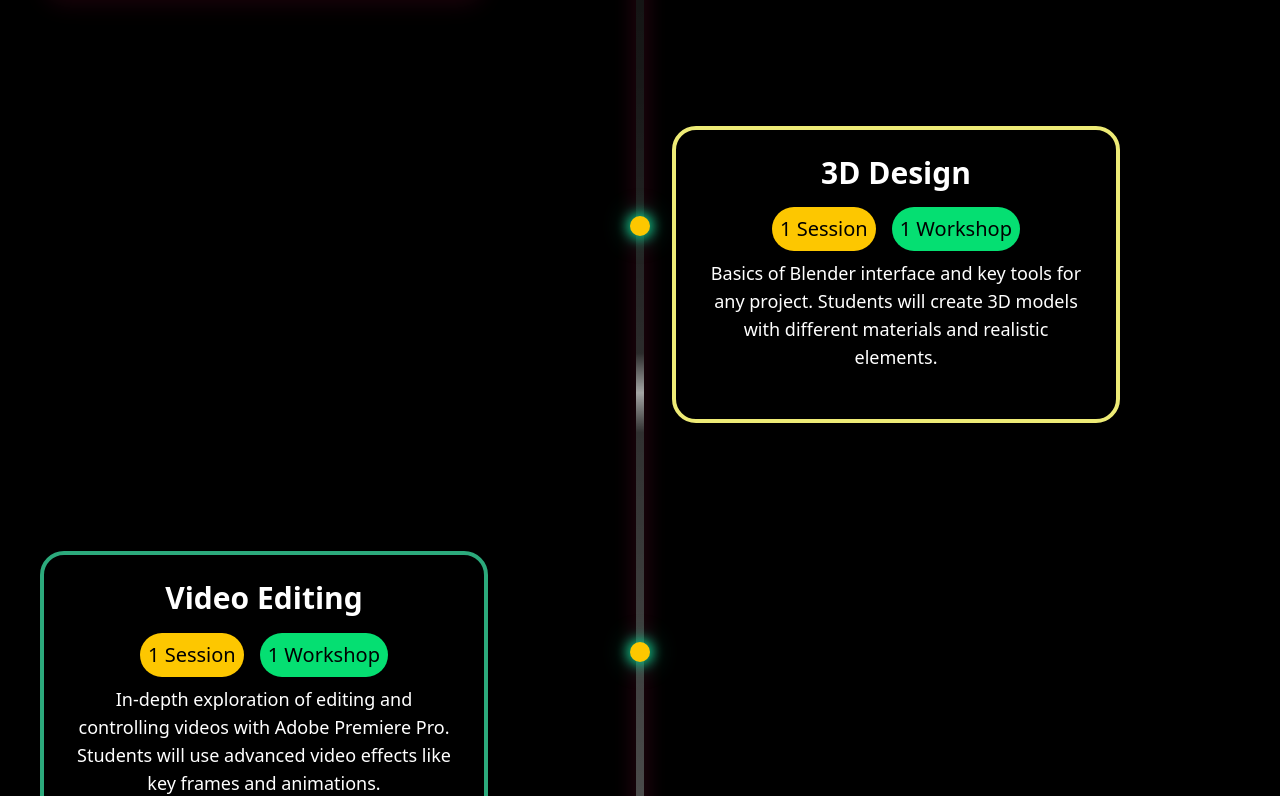
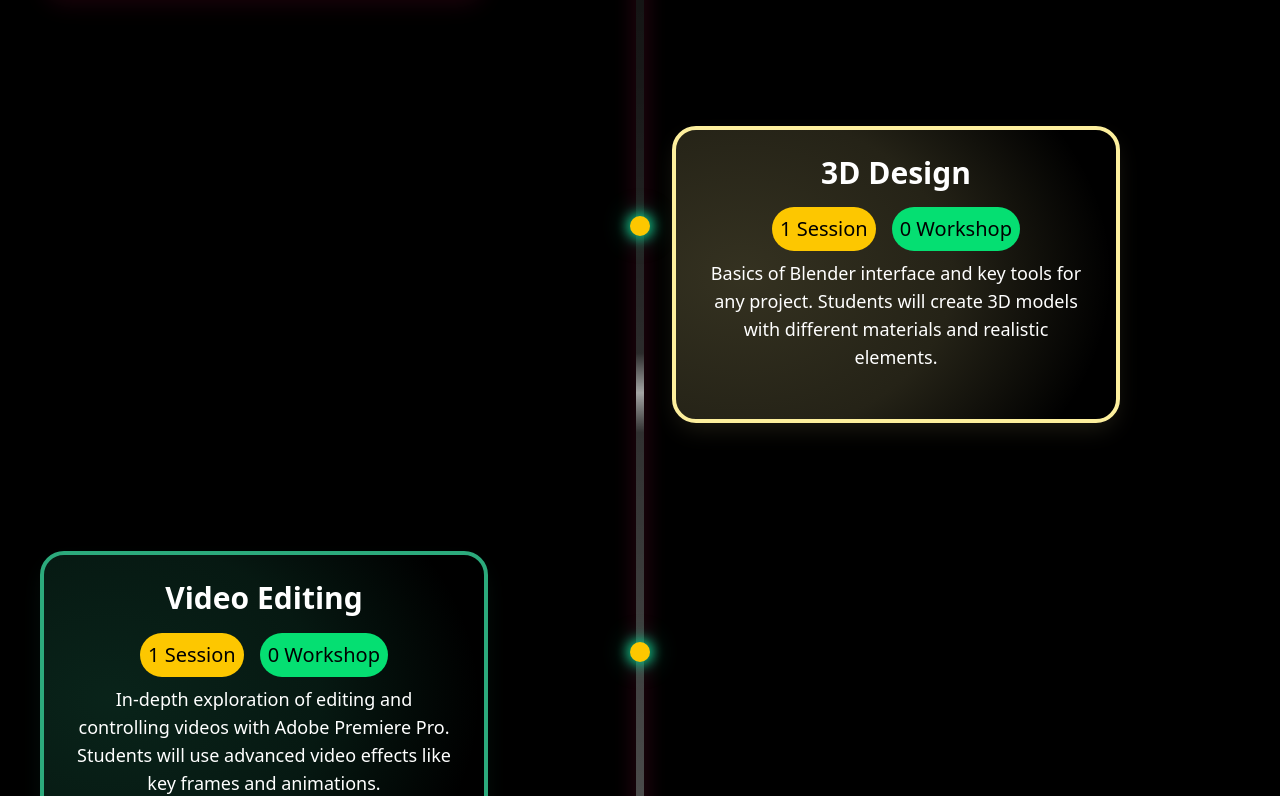
Before and after one commit to YAFFMN/OVAC, a React (Vite) app: page /bootcamp in a window 1280 px wide. Shown: the part 3524-4320 px from the top of the page. Built offline with nearby package versions, Linux system fonts and the light colour scheme.

Commit message:
Update BootcampProgramContent.jsx

```diff
--- a/src/Components/BootcampProgramContent.jsx
+++ b/src/Components/BootcampProgramContent.jsx
@@ -261,18 +261,18 @@ const AnimatedBootcampProgramContent = () => {
         {
             title: "3D Design",
             sessions: "1 Session",
-            workshops: "1 Workshop",
+            workshops: "0 Workshop",
             description: "Basics of Blender interface and key tools for any project. Students will create 3D models with different materials and realistic elements.",
             align: "right",
-            borderColor: "var(--main-color-2)",
+            borderColor: "#fdef9d",
         },
         {
             title: "Video Editing",
             sessions: "1 Session",
-            workshops: "1 Workshop",
+            workshops: "0 Workshop",
             description: "In-depth exploration of editing and controlling videos with Adobe Premiere Pro. Students will use advanced video effects like key frames and animations.",
             align: "left",
-            borderColor: "var(--main-color-3)",
+            borderColor: "#2caa7c",
         },
         {
             title: "Animation",
@@ -286,13 +286,13 @@ const AnimatedBootcampProgramContent = () => {
             title: "Final Project",
             description: "Each student will choose a visual art category (i.e. Photo Manipulation, 3D Design, Video Editing, Animation) and design a meaningful project.",
             align: "left",
-            borderColor: "var(--main-color-2)",
+            borderColor: "#fdef9d",
         },
         {
             title: "Certificates",
             description: "After completing the program, students will get certificates based on their commitment and performance",
             align: "right",
-            borderColor: "var(--main-color-3)",
+            borderColor: "#2caa7c",
         },
     ];
 
```
